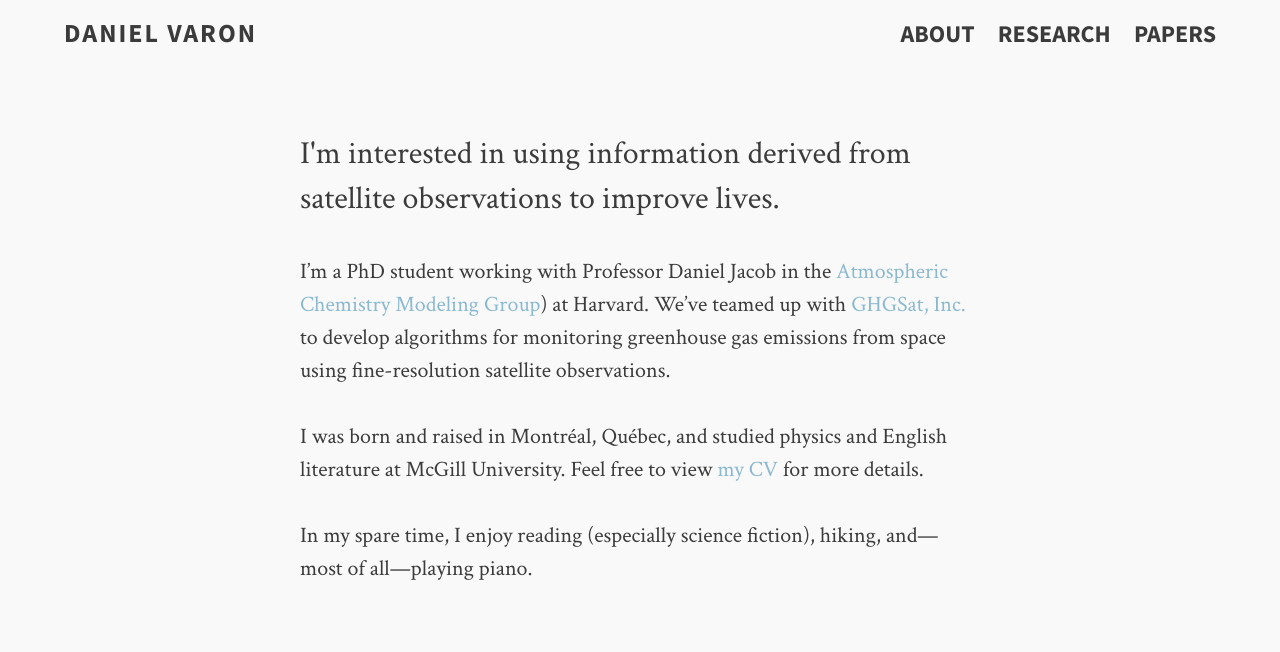
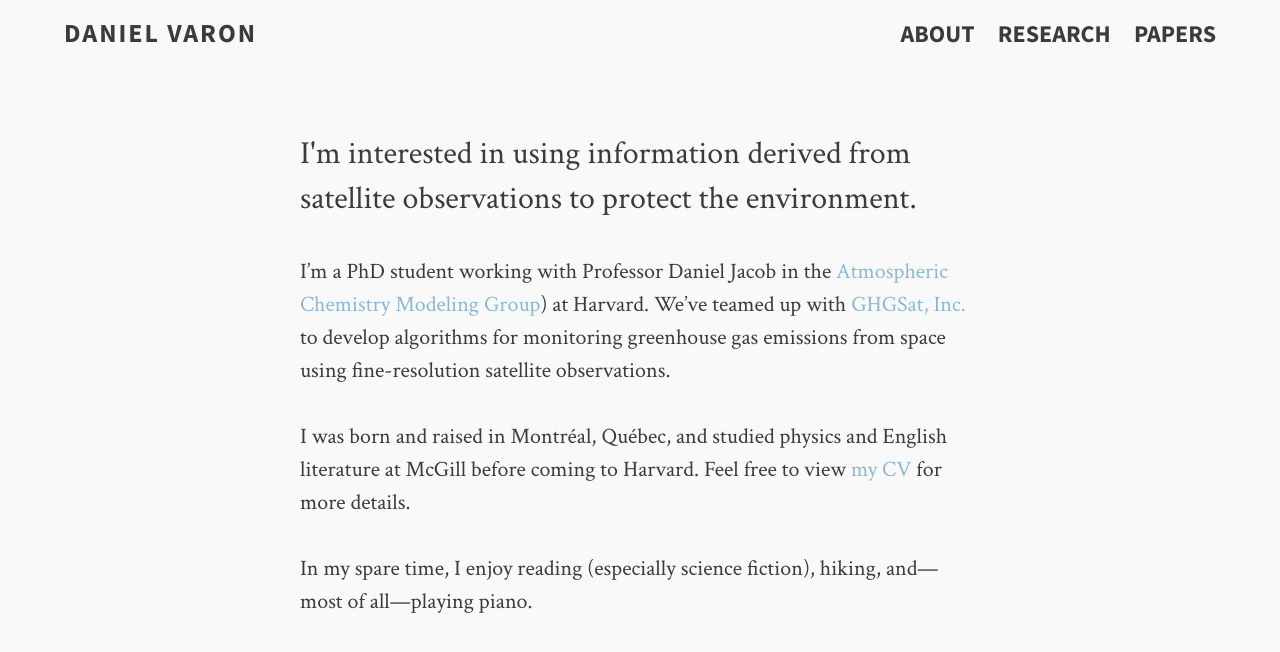
Before and after one commit to djvaron/djvaron.github.io, a Jekyll site: the page built from about.md, in a window 1280 px wide. Shown: the top 652 px of the page. Built offline with Jekyll 4.4.1, drawn with Linux system fonts in a browser that asks for light colours.

Commit message:
edit about

```diff
--- a/about.md
+++ b/about.md
@@ -2,7 +2,7 @@
 layout: page
 permalink: /about/index.html
 title: About
-description: I'm interested in using information derived from satellite observations to improve lives.
+description: I'm interested in using information derived from satellite observations to protect the environment.
 tags: [daniel varon, methane, satellites, about]
 ---
 
@@ -12,6 +12,6 @@
 Space-based instruments have allowed us to monitor the entire globe on a daily basis, including regions where ground observations may be impossible. Data retrieved from these instruments continue to play an important role in the production of climate and air quality policy. However, interpreting it is a highly uncertain area of research. My goal is to develop new techniques for processing satellite data that will improve our understanding of the Earth as seen from space.
 -->
 
-I was born and raised in Montr&#233;al, Qu&#233;bec, and studied physics and English literature at McGill University. Feel free to view <a href="{{ site.url }}/cv.pdf">my CV</a> for more details.
+I was born and raised in Montr&#233;al, Qu&#233;bec, and studied physics and English literature at McGill before coming to Harvard. Feel free to view <a href="{{ site.url }}/cv.pdf">my CV</a> for more details.
 
 In my spare time, I enjoy reading (especially science fiction), hiking, and---most of all---playing piano.
```
